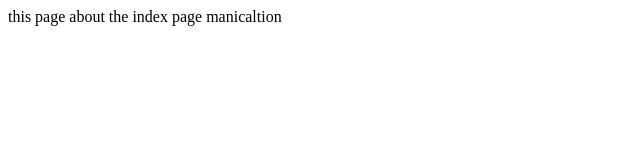
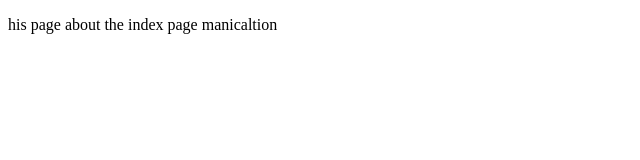
Before and after one commit to benakalramesh865-ux/ramesh, a plain HTML site: page index.html in a window 1280 px wide. Shown: the whole page, without its empty margins (0-640 px from the left). Drawn offline with Linux system fonts and the light colour scheme.

```diff
--- a/index.html
+++ b/index.html
@@ -3,9 +3,12 @@
 <head>
     <meta charset="UTF-8">
     <meta name="viewport" content="width=device-width, initial-scale=1.0">
-    <title>this is index page </title>
+    <title>my awesome website </title>
 </head>
 <body>
-    this page about the index page manicaltion
+    <p>
+        his page about the index page manicaltion
+    </p>
+
 </body>
 </html>
```
Also changed, not shown: 2 other files.
